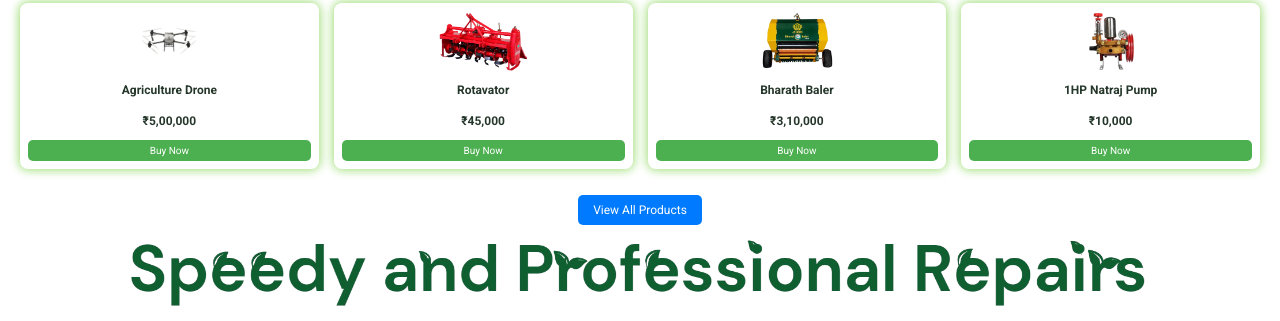
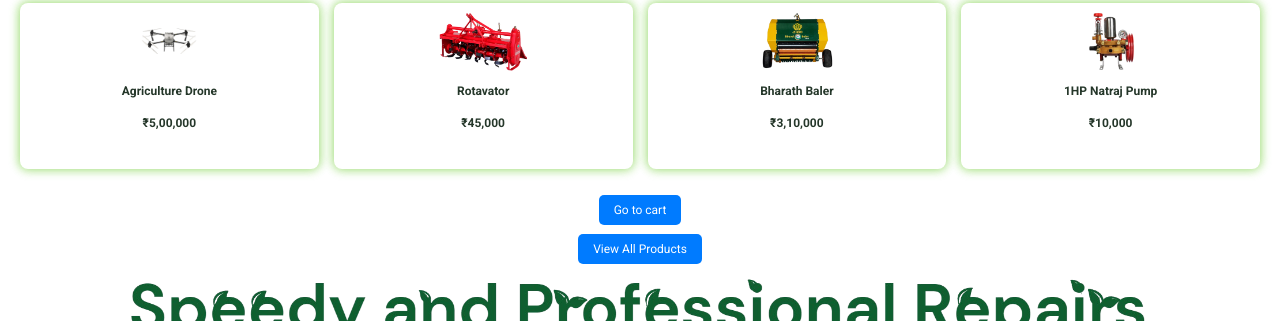
Before and after one commit to Venureddyy/nsgro, a plain HTML site: page index.html in a window 1280 px wide. Shown: the part 2021-2342 px from the top of the page. Drawn offline with Linux system fonts and the light colour scheme.

Commit message:
Update index.html

```diff
--- a/index.html
+++ b/index.html
@@ -79,26 +79,30 @@
                 <img src="images/Products/drone.png" alt="Product 1">
                 <h3>Agriculture Drone</h3>
                 <h3>₹5,00,000</h3>
-                <a href="#" class="buy-now">Buy Now</a>
+                <a href="#" class="add-to-cart" data-product-name="Agriculture Drone" data-product-price="500000">Add to Cart</a>
             </div>
             <div class="grid-item">
                 <img src="images/Products/ratavator.png" alt="Product 2">
                 <h3>Rotavator</h3>
                 <h3>₹45,000</h3>
-                <a href="#" class="buy-now">Buy Now</a>
+                <a href="#" class="add-to-cart" data-product-name="Rotavator" data-product-price="45000">Add to Cart</a>
             </div>
             <div class="grid-item">
                 <img src="images/Products/jsbaler.png" alt="Product 3">
                 <h3>Bharath Baler</h3>
                 <h3>₹3,10,000</h3>
-                <a href="#" class="buy-now">Buy Now</a>
+                <a href="#" class="add-to-cart" data-product-name="Bharath Baler" data-product-price="310000">Add to Cart</a>
             </div>
             <div class="grid-item">
                 <img src="images/Products/pump.png" alt="Product 4">
                 <h3>1HP Natraj Pump</h3>
                 <h3>₹10,000</h3>
-                <a href="#" class="buy-now">Buy Now</a>
+                <a href="#" class="add-to-cart" data-product-name="1HP Natraj Pump" data-product-price="10000">Add to Cart</a>
             </div>
+        </div>
+        <script src="cart.js"></script>
+        <div class="view-all">
+            <a href="cart.html">Go to cart</a>
         </div>
         <div class="view-all">
             <a href="products.html">View All Products</a>
```
